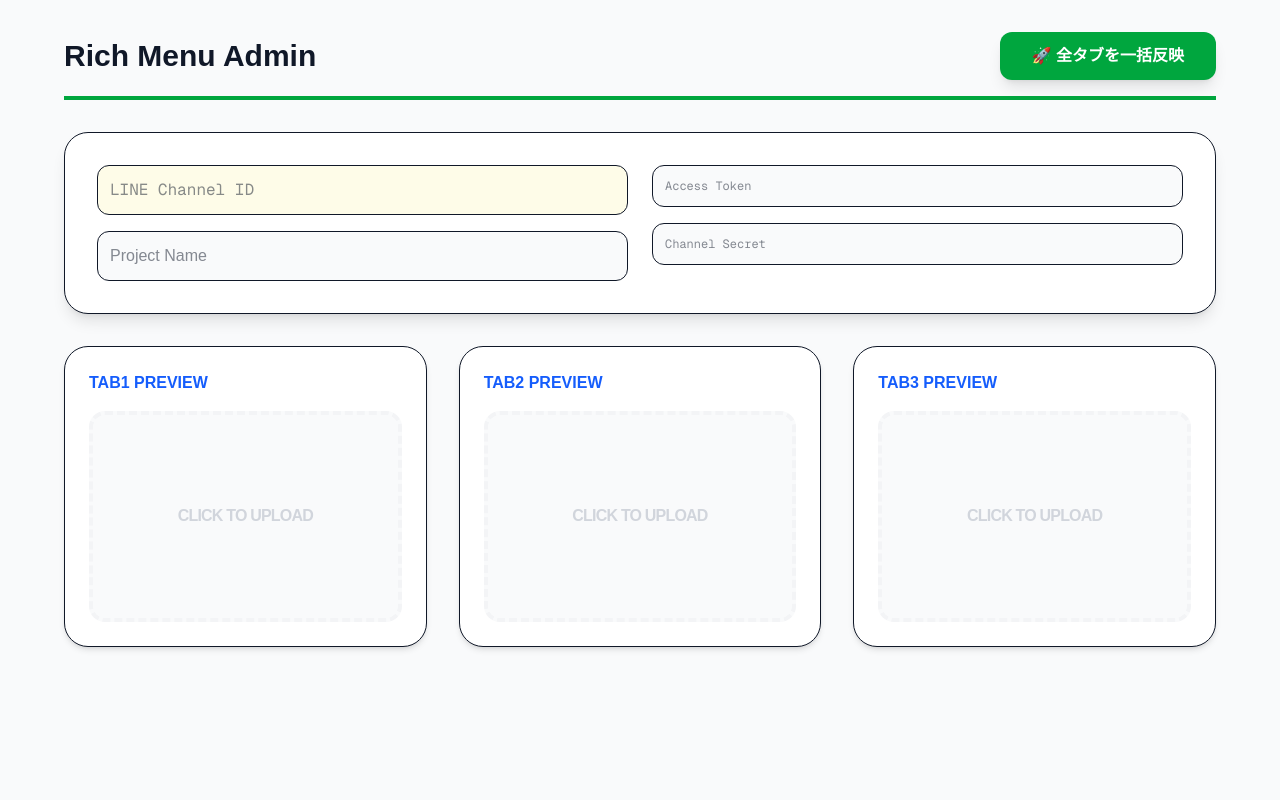
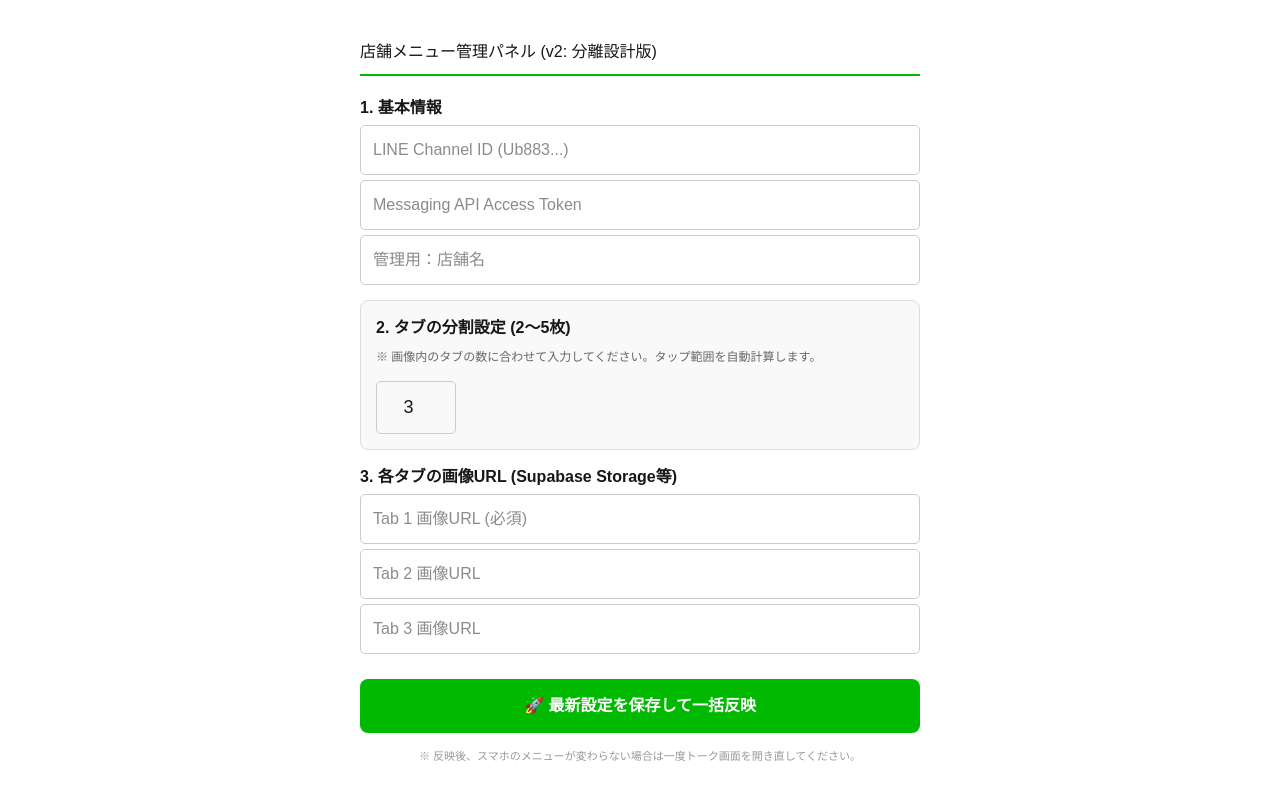
Before and after one commit to skarahajimaruore/line-marketing-tool, a Next.js app: page /admin in a window 1280 px wide. Shown: the top 800 px of the page. Built offline with nearby package versions, Linux system fonts and the light colour scheme; no server answers.

Commit message:
クライアント変更

```diff
--- a/app/admin/page.tsx
+++ b/app/admin/page.tsx
@@ -1,111 +1,125 @@
 "use client";
+import { useState } from 'react';
 
-import React, { useState, useEffect } from 'react';
-import { supabase } from '../../lib/supabase';
-
-export default function RichMenuAdmin() {
+export default function AdminPage() {
+  const [loading, setLoading] = useState(false);
+  const [tabCount, setTabCount] = useState(3); // デフォルト3分割
   const [formData, setFormData] = useState({
-    name: '',
     channel_id: '',
     access_token: '',
-    channel_secret: '',
+    name: '',
     tab1_image_url: '',
     tab2_image_url: '',
     tab3_image_url: '',
   });
 
-  const [status, setStatus] = useState('');
-  const [isUploading, setIsUploading] = useState(false);
+  const handleUpdate = async () => {
+    // バリデーション
+    if (!formData.channel_id || !formData.access_token) {
+      alert('⚠️ Channel IDとAccess Tokenは必須です');
+      return;
+    }
 
-  // DBから既存データを読み込む (channel_idをキーにする)
-  const fetchChannelData = async (id: string) => {
-    if (id.length < 5) return;
-    const { data } = await supabase.from('channels').select('*').eq('channel_id', id).maybeSingle();
-    if (data) {
-      setFormData(prev => ({ ...prev, ...data }));
-      setStatus('✅ 既存データを読み込みました');
-    }
-  };
-
-  useEffect(() => { fetchChannelData(formData.channel_id); }, [formData.channel_id]);
-
-  const handleFileUpload = async (e: React.ChangeEvent<HTMLInputElement>, tab: string) => {
-    const file = e.target.files?.[0];
-    if (!file || !formData.channel_id) return;
-
-    const localUrl = URL.createObjectURL(file);
-    setFormData(prev => ({ ...prev, [`${tab}_image_url`]: localUrl }));
-    setIsUploading(true);
-
-    try {
-      const fileExt = file.name.split('.').pop();
-      const fileName = `${formData.channel_id}/${tab}_${Date.now()}.${fileExt}`;
-      const { error } = await supabase.storage.from('rich-menu-images').upload(fileName, file);
-      if (error) throw error;
-
-      const { data: { publicUrl } } = supabase.storage.from('rich-menu-images').getPublicUrl(fileName);
-      setFormData(prev => ({ ...prev, [`${tab}_image_url`]: publicUrl }));
-      setStatus(`✅ ${tab} アップロード完了`);
-    } catch (err: any) {
-      setStatus(`❌ 失敗: ${err.message}`);
-    } finally {
-      setIsUploading(false);
-    }
-  };
-
-  // 🚀 全タブ一括反映 (運用アルゴリズムに合わせたデータを送る)
-  const handleBulkUpdate = async () => {
-    if (!formData.channel_id) return setStatus('❌ IDを入力してください');
-    setStatus('🚀 LINEへ一括発行中...');
+    setLoading(true);
     try {
       const res = await fetch('/api/admin/richmenu', {
         method: 'POST',
         headers: { 'Content-Type': 'application/json' },
-        body: JSON.stringify(formData),
+        body: JSON.stringify({
+          ...formData,
+          tab_count: tabCount // 📐 ここで分割数をAPIに飛ばします
+        }),
       });
-      if (res.ok) setStatus('🎉 全メニューの更新とDB集約が完了！');
-      else setStatus('❌ 発行エラーが発生しました');
-    } catch (e) { setStatus('❌ 通信エラー'); }
+
+      const result = await res.json();
+
+      if (res.ok) {
+        alert('✅ 成功：最新メニューを発行し、DBを更新しました！');
+      } else {
+        alert(`❌ 発行エラー: ${result.error || '不明なエラー'}`);
+      }
+    } catch (e) {
+      console.error(e);
+      alert('🔥 通信エラーが発生しました。Vercelのログを確認してください。');
+    } finally {
+      setLoading(false);
+    }
+  };
+
+  // 入力変更時の共通ハンドラ
+  const handleChange = (e: React.ChangeEvent<HTMLInputElement>) => {
+    setFormData({ ...formData, [e.target.name]: e.target.value });
   };
 
   return (
-    <div className="min-h-screen bg-gray-50 p-8 text-gray-900">
-      <div className="max-w-6xl mx-auto space-y-8">
-        <header className="flex justify-between items-center border-b-4 border-green-600 pb-4">
-          <h1 className="text-3xl font-black">Rich Menu Admin</h1>
-          <button onClick={handleBulkUpdate} disabled={isUploading} className="bg-green-600 text-white px-8 py-3 rounded-xl font-black shadow-lg hover:bg-green-700 disabled:opacity-50">
-            🚀 全タブを一括反映
-          </button>
-        </header>
+    <div style={{ padding: '40px 20px', maxWidth: '600px', margin: '0 auto', fontFamily: 'sans-serif' }}>
+      <h2 style={{ borderBottom: '2px solid #00b900', paddingBottom: '10px' }}>
+        店舗メニュー管理パネル (v2: 分離設計版)
+      </h2>
 
-        <div className="bg-white rounded-3xl shadow-lg p-8 grid grid-cols-1 md:grid-cols-2 gap-6 border">
-          <div className="space-y-4">
-            <input type="text" placeholder="LINE Channel ID" className="w-full p-3 bg-yellow-50 border rounded-xl font-mono" value={formData.channel_id} onChange={(e) => setFormData({...formData, channel_id: e.target.value})} />
-            <input type="text" placeholder="Project Name" className="w-full p-3 bg-gray-50 border rounded-xl" value={formData.name} onChange={(e) => setFormData({...formData, name: e.target.value})} />
-          </div>
-          <div className="space-y-4">
-            <input type="password" placeholder="Access Token" className="w-full p-3 bg-gray-50 border rounded-xl text-xs font-mono" value={formData.access_token} onChange={(e) => setFormData({...formData, access_token: e.target.value})} />
-            <input type="password" placeholder="Channel Secret" className="w-full p-3 bg-gray-50 border rounded-xl text-xs font-mono" value={formData.channel_secret} onChange={(e) => setFormData({...formData, channel_secret: e.target.value})} />
-          </div>
-        </div>
+      <div style={{ display: 'flex', flexDirection: 'column', gap: '15px', marginTop: '20px' }}>
 
-        <div className="grid grid-cols-1 md:grid-cols-3 gap-8">
-          {['tab1', 'tab2', 'tab3'].map((tab) => (
-            <div key={tab} className="bg-white p-6 rounded-3xl shadow-md border space-y-4">
-              <h2 className="font-black text-blue-600 uppercase">{tab} PREVIEW</h2>
-              <div className="relative aspect-[2500/1686] border-4 border-dashed border-gray-100 rounded-2xl overflow-hidden bg-gray-50">
-                <input type="file" accept="image/*" className="absolute inset-0 w-full h-full opacity-0 cursor-pointer z-10" onChange={(e) => handleFileUpload(e, tab)} />
-                {formData[`${tab}_image_url` as keyof typeof formData] ? (
-                  <img src={formData[`${tab}_image_url` as keyof typeof formData]} className="w-full h-full object-cover" />
-                ) : (
-                  <div className="flex items-center justify-center h-full text-gray-300 font-bold tracking-tighter">CLICK TO UPLOAD</div>
-                )}
-              </div>
-            </div>
-          ))}
-        </div>
-        <p className="text-center font-bold text-green-600">{status}</p>
+        <section>
+          <label style={{ fontWeight: 'bold' }}>1. 基本情報</label>
+          <input name="channel_id" placeholder="LINE Channel ID (Ub883...)" style={inputStyle} onChange={handleChange} />
+          <input name="access_token" placeholder="Messaging API Access Token" style={inputStyle} onChange={handleChange} />
+          <input name="name" placeholder="管理用：店舗名" style={inputStyle} onChange={handleChange} />
+        </section>
+
+        <section style={{ background: '#f9f9f9', padding: '15px', borderRadius: '8px', border: '1px solid #ddd' }}>
+          <label style={{ fontWeight: 'bold', display: 'block', marginBottom: '8px' }}>
+            2. タブの分割設定 (2〜5枚)
+          </label>
+          <p style={{ fontSize: '12px', color: '#666', marginBottom: '10px' }}>
+            ※ 画像内のタブの数に合わせて入力してください。タップ範囲を自動計算します。
+          </p>
+          <input
+            type="number"
+            value={tabCount}
+            min="2" max="5"
+            onChange={e => setTabCount(Number(e.target.value))}
+            style={{ ...inputStyle, width: '80px', fontSize: '18px', textAlign: 'center' }}
+          />
+        </section>
+
+        <section>
+          <label style={{ fontWeight: 'bold' }}>3. 各タブの画像URL (Supabase Storage等)</label>
+          <input name="tab1_image_url" placeholder="Tab 1 画像URL (必須)" style={inputStyle} onChange={handleChange} />
+          <input name="tab2_image_url" placeholder="Tab 2 画像URL" style={inputStyle} onChange={handleChange} />
+          <input name="tab3_image_url" placeholder="Tab 3 画像URL" style={inputStyle} onChange={handleChange} />
+        </section>
+
+        <button
+          onClick={handleUpdate}
+          disabled={loading}
+          style={{
+            padding: '15px',
+            background: loading ? '#ccc' : '#00b900',
+            color: '#fff',
+            border: 'none',
+            borderRadius: '8px',
+            cursor: loading ? 'not-allowed' : 'pointer',
+            fontSize: '16px',
+            fontWeight: 'bold',
+            marginTop: '10px'
+          }}
+        >
+          {loading ? 'LINE APIに発行中...' : '🚀 最新設定を保存して一括反映'}
+        </button>
+
+        <p style={{ fontSize: '11px', color: '#999', textAlign: 'center' }}>
+          ※ 反映後、スマホのメニューが変わらない場合は一度トーク画面を開き直してください。
+        </p>
       </div>
     </div>
   );
 }
+
+const inputStyle = {
+  width: '100%',
+  padding: '12px',
+  borderRadius: '5px',
+  border: '1px solid #ccc',
+  marginTop: '5px',
+  boxSizing: 'border-box' as const
+};
```
